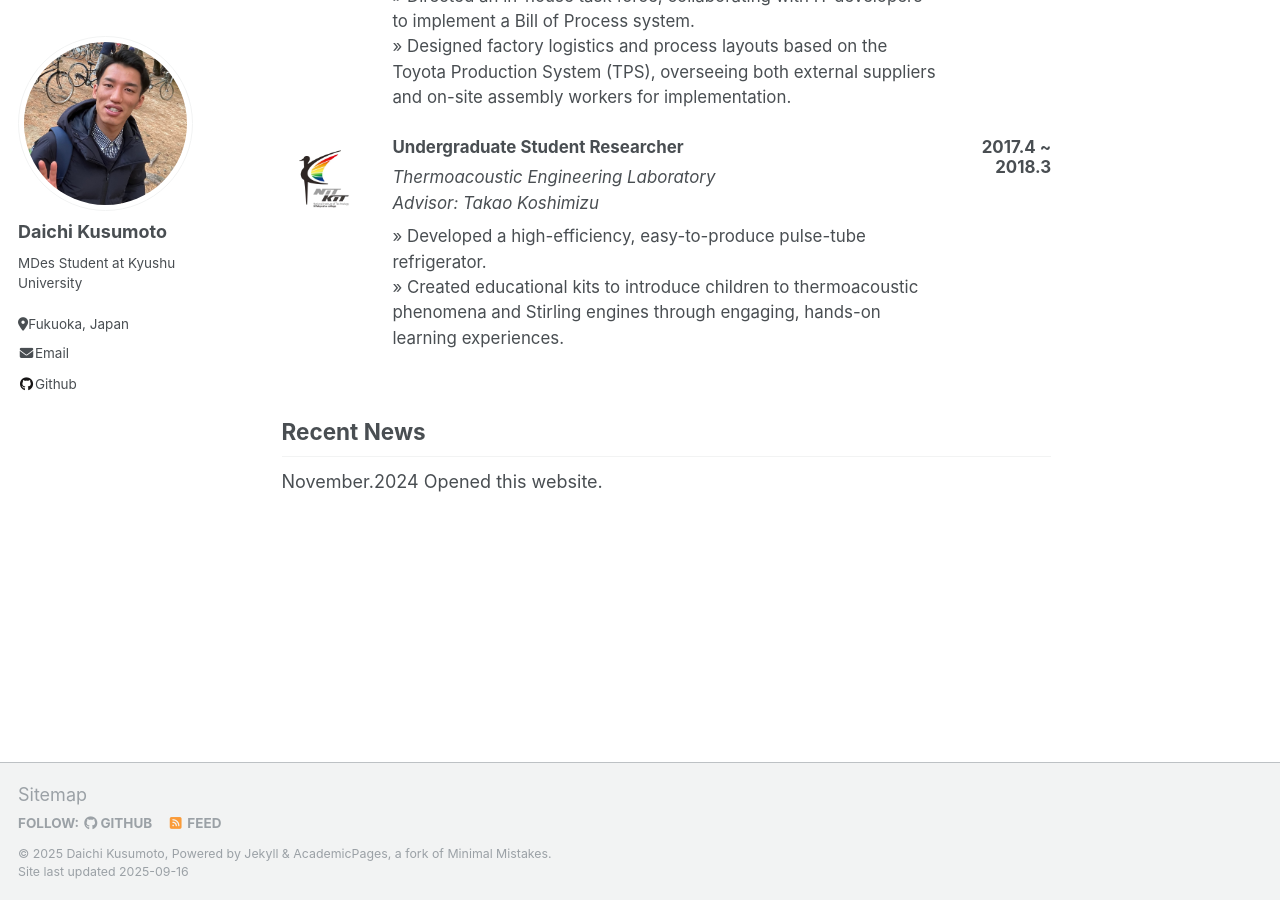
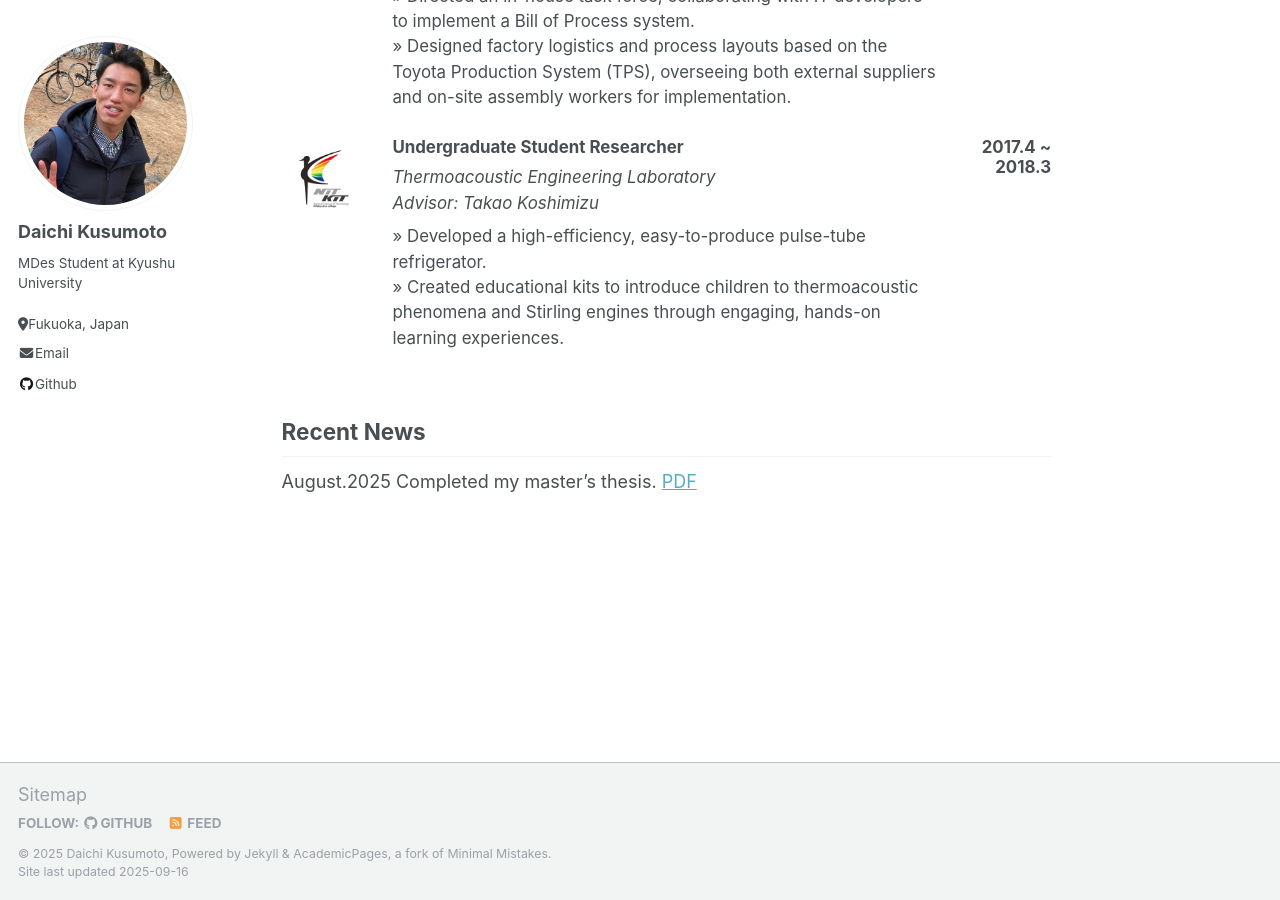
Before and after one commit to bugpiece/bugpiece.github.io, a Jekyll site: the page built from _pages/about.md, in a window 1280 px wide and 900 px high, scrolled down 1489 px. Built offline with Jekyll 4.4.1, drawn with Linux system fonts in a browser that asks for light colours.

```diff
--- a/_pages/about.md
+++ b/_pages/about.md
@@ -80,4 +80,4 @@
 
 Recent News
 ------
-November.2024 Opened this website.
+August.2025 Completed my master's thesis. [PDF](/files/20250818_kusumoto_master_thesis.pdf)
```
Also changed, not shown: 3 other files.
